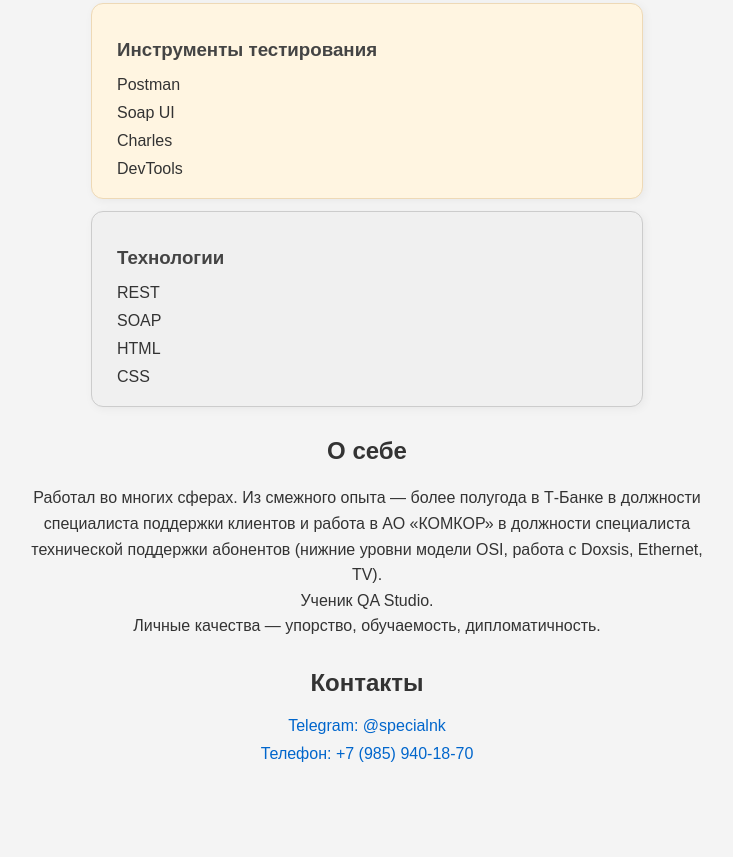
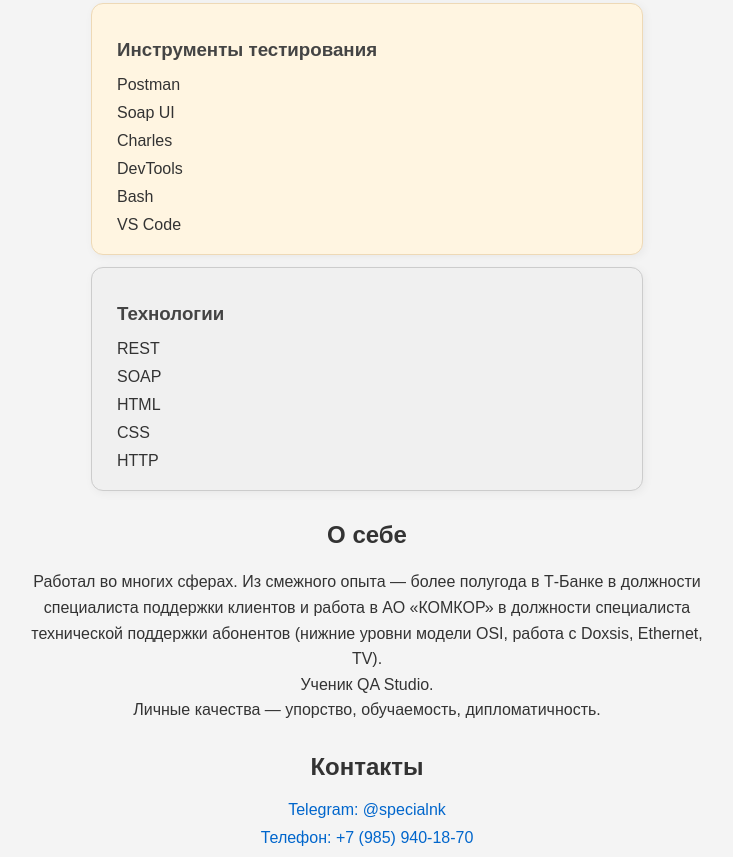
Before and after one commit to NikolayKK/NikolayKK.github.io, a plain HTML site: page index.html in a window 1280 px wide. Shown: the part 933-1790 px from the top of the page, without its empty margins (273-1006 px from the left). Before the commit the page ends 1706 px from the top, so only its background shows below. Drawn offline with Linux system fonts and the light colour scheme.

Commit message:
Update index.html
add some more info

```diff
--- a/index.html
+++ b/index.html
@@ -152,6 +152,8 @@
         <li>Soap UI</li>
         <li>Charles</li>
         <li>DevTools</li>
+        <li>Bash</li>
+        <li>VS Code</li>
       </ul>
     </div>
 
@@ -162,6 +164,7 @@
         <li>SOAP</li>
         <li>HTML</li>
         <li>CSS</li>
+        <li>HTTP</li>
       </ul>
     </div>
   </div>
```
